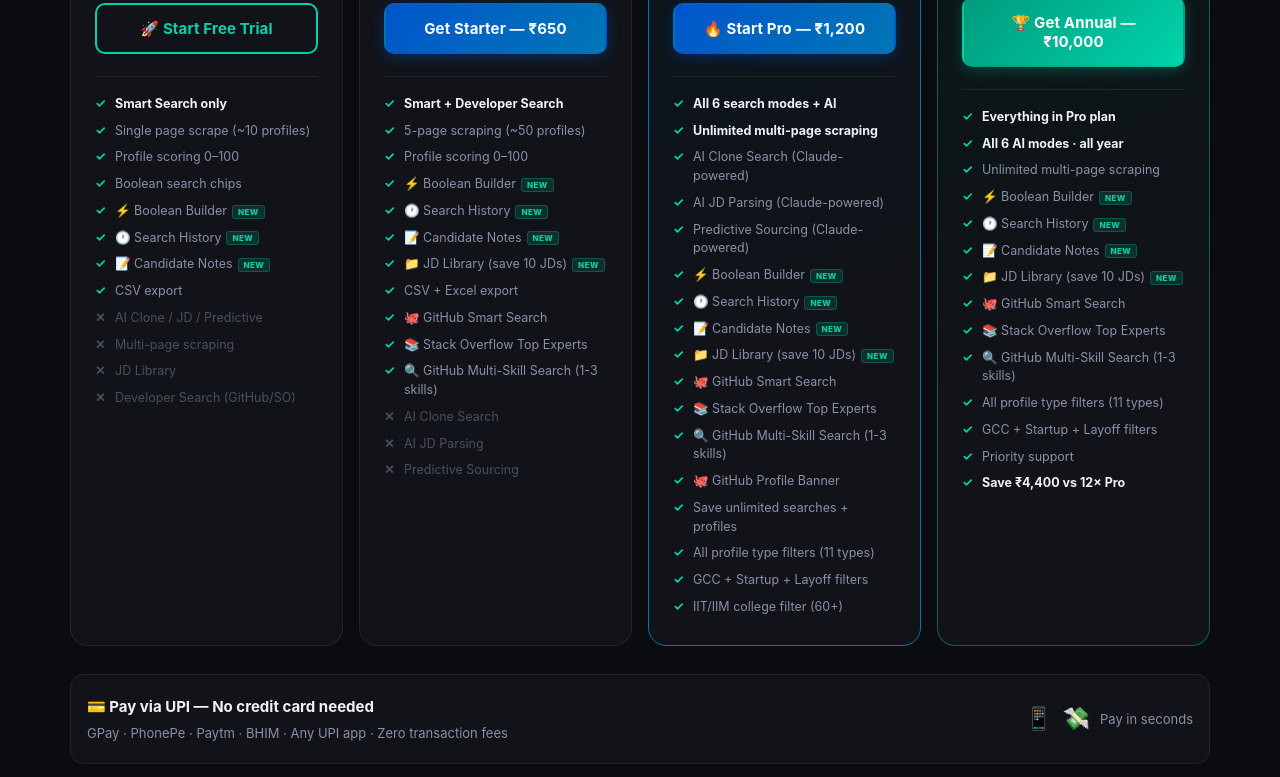
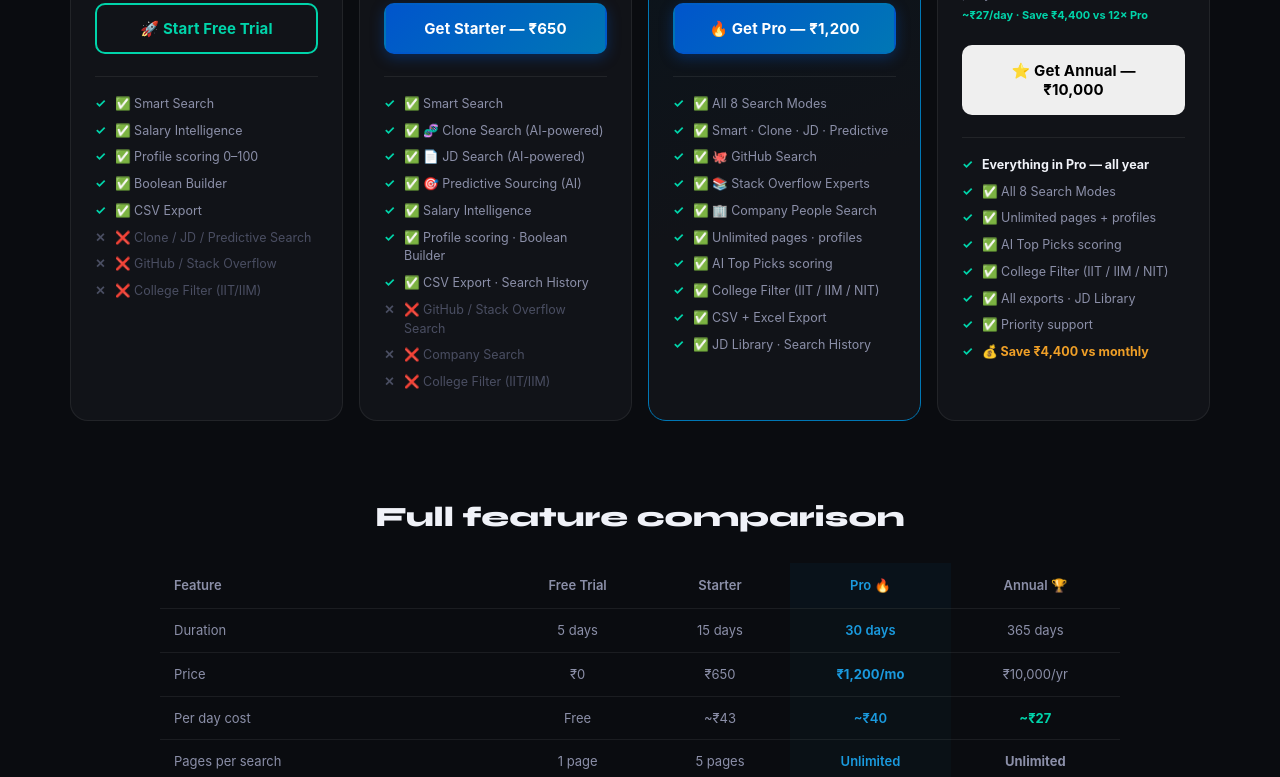
Before and after one commit to smilewithkiran/PingIn, a plain HTML site: page pricing.html in a window 1280 px wide. Shown: the part 614-1391 px from the top of the page. Drawn offline with Linux system fonts and the light colour scheme.

Commit message:
Add files via upload

```diff
--- a/pricing.html
+++ b/pricing.html
@@ -101,18 +101,14 @@
       <button class="plan-btn outline" onclick="location.href='login.html'">🚀 Start Free Trial</button>
       <div class="plan-divider"></div>
       <div class="plan-feats">
-        <div class="pf"><strong>Smart Search only</strong></div>
-        <div class="pf">Single page scrape (~10 profiles)</div>
-        <div class="pf">Profile scoring 0–100</div>
-        <div class="pf">Boolean search chips</div>
-        <div class="pf new">⚡ Boolean Builder</div>
-        <div class="pf new">🕐 Search History</div>
-        <div class="pf new">📝 Candidate Notes</div>
-        <div class="pf">CSV export</div>
-        <div class="pf no">AI Clone / JD / Predictive</div>
-        <div class="pf no">Multi-page scraping</div>
-        <div class="pf no">JD Library</div>
-        <div class="pf no">Developer Search (GitHub/SO)</div>
+        <div class="pf">✅ Smart Search</div>
+        <div class="pf">✅ Salary Intelligence</div>
+        <div class="pf">✅ Profile scoring 0–100</div>
+        <div class="pf">✅ Boolean Builder</div>
+        <div class="pf">✅ CSV Export</div>
+        <div class="pf no">❌ Clone / JD / Predictive Search</div>
+        <div class="pf no">❌ GitHub / Stack Overflow</div>
+        <div class="pf no">❌ College Filter (IIT/IIM)</div>
       </div>
     </div>
 
@@ -125,20 +121,16 @@
       <button class="plan-btn primary" onclick="checkAuthThenPay('starter')">Get Starter — ₹650</button>
       <div class="plan-divider"></div>
       <div class="plan-feats">
-        <div class="pf"><strong>Smart + Developer Search</strong></div>
-        <div class="pf">5-page scraping (~50 profiles)</div>
-        <div class="pf">Profile scoring 0–100</div>
-        <div class="pf new">⚡ Boolean Builder</div>
-        <div class="pf new">🕐 Search History</div>
-        <div class="pf new">📝 Candidate Notes</div>
-        <div class="pf new">📁 JD Library (save 10 JDs)</div>
-        <div class="pf">CSV + Excel export</div>
-        <div class="pf">🐙 GitHub Smart Search</div>
-        <div class="pf">📚 Stack Overflow Top Experts</div>
-        <div class="pf">🔍 GitHub Multi-Skill Search (1-3 skills)</div>
-        <div class="pf no">AI Clone Search</div>
-        <div class="pf no">AI JD Parsing</div>
-        <div class="pf no">Predictive Sourcing</div>
+        <div class="pf">✅ Smart Search</div>
+        <div class="pf">✅ 🧬 Clone Search (AI-powered)</div>
+        <div class="pf">✅ 📄 JD Search (AI-powered)</div>
+        <div class="pf">✅ 🎯 Predictive Sourcing (AI)</div>
+        <div class="pf">✅ Salary Intelligence</div>
+        <div class="pf">✅ Profile scoring · Boolean Builder</div>
+        <div class="pf">✅ CSV Export · Search History</div>
+        <div class="pf no">❌ GitHub / Stack Overflow Search</div>
+        <div class="pf no">❌ Company Search</div>
+        <div class="pf no">❌ College Filter (IIT/IIM)</div>
       </div>
     </div>
 
@@ -148,77 +140,44 @@
       <div class="plan-name">Pro</div>
       <div class="plan-price"><sup>₹</sup>1,200</div>
       <div class="plan-period">per month</div>
-      <div class="plan-perday">~₹40/day · all 6 AI modes</div>
-      <button class="plan-btn primary" onclick="checkAuthThenPay('pro')">🔥 Start Pro — ₹1,200</button>
+      <div class="plan-perday">~₹40/day · all 8 modes</div>
+      <button class="plan-btn primary" onclick="checkAuthThenPay('pro')">🔥 Get Pro — ₹1,200</button>
       <div class="plan-divider"></div>
       <div class="plan-feats">
-        <div class="pf"><strong>All 6 search modes + AI</strong></div>
-        <div class="pf"><strong>Unlimited multi-page scraping</strong></div>
-        <div class="pf">AI Clone Search (Claude-powered)</div>
-        <div class="pf">AI JD Parsing (Claude-powered)</div>
-        <div class="pf">Predictive Sourcing (Claude-powered)</div>
-        <div class="pf new">⚡ Boolean Builder</div>
-        <div class="pf new">🕐 Search History</div>
-        <div class="pf new">📝 Candidate Notes</div>
-        <div class="pf new">📁 JD Library (save 10 JDs)</div>
-        <div class="pf">🐙 GitHub Smart Search</div>
-        <div class="pf">📚 Stack Overflow Top Experts</div>
-        <div class="pf">🔍 GitHub Multi-Skill Search (1-3 skills)</div>
-        <div class="pf">🐙 GitHub Profile Banner</div>
-        <div class="pf">Save unlimited searches + profiles</div>
-        <div class="pf">All profile type filters (11 types)</div>
-        <div class="pf">GCC + Startup + Layoff filters</div>
-        <div class="pf">IIT/IIM college filter (60+)</div>
+        <div class="pf">✅ All 8 Search Modes</div>
+        <div class="pf">✅ Smart · Clone · JD · Predictive</div>
+        <div class="pf">✅ 🐙 GitHub Search</div>
+        <div class="pf">✅ 📚 Stack Overflow Experts</div>
+        <div class="pf">✅ 🏢 Company People Search</div>
+        <div class="pf">✅ Unlimited pages · profiles</div>
+        <div class="pf">✅ AI Top Picks scoring</div>
+        <div class="pf">✅ College Filter (IIT / IIM / NIT)</div>
+        <div class="pf">✅ CSV + Excel Export</div>
+        <div class="pf">✅ JD Library · Search History</div>
       </div>
     </div>
 
     <!-- ANNUAL -->
-    <div class="plan-card best reveal">
-      <div class="plan-ribbon teal">🏆 Best Value</div>
+    <div class="plan-card annual reveal">
+      <div class="plan-ribbon gold">⭐ Best Value</div>
       <div class="plan-name">Annual</div>
-      <div class="plan-price" style="font-size:36px;"><sup>₹</sup>10,000</div>
-      <div class="plan-period">1 year (365 days)</div>
+      <div class="plan-price"><sup>₹</sup>10,000</div>
+      <div class="plan-period">per year</div>
       <div class="plan-perday">~₹27/day · Save ₹4,400 vs 12× Pro</div>
-      <button class="plan-btn teal" onclick="checkAuthThenPay('annual')">🏆 Get Annual — ₹10,000</button>
+      <button class="plan-btn gold" onclick="checkAuthThenPay('annual')">⭐ Get Annual — ₹10,000</button>
       <div class="plan-divider"></div>
       <div class="plan-feats">
-        <div class="pf"><strong>Everything in Pro plan</strong></div>
-        <div class="pf"><strong>All 6 AI modes · all year</strong></div>
-        <div class="pf">Unlimited multi-page scraping</div>
-        <div class="pf new">⚡ Boolean Builder</div>
-        <div class="pf new">🕐 Search History</div>
-        <div class="pf new">📝 Candidate Notes</div>
-        <div class="pf new">📁 JD Library (save 10 JDs)</div>
-                <div class="pf">🐙 GitHub Smart Search</div>
-        <div class="pf">📚 Stack Overflow Top Experts</div>
-        <div class="pf">🔍 GitHub Multi-Skill Search (1-3 skills)</div>
-        <div class="pf">All profile type filters (11 types)</div>
-        <div class="pf">GCC + Startup + Layoff filters</div>
-        <div class="pf">Priority support</div>
-        <div class="pf" style="color:var(--accent)"><strong>Save ₹4,400 vs 12× Pro</strong></div>
+        <div class="pf"><strong>Everything in Pro — all year</strong></div>
+        <div class="pf">✅ All 8 Search Modes</div>
+        <div class="pf">✅ Unlimited pages + profiles</div>
+        <div class="pf">✅ AI Top Picks scoring</div>
+        <div class="pf">✅ College Filter (IIT / IIM / NIT)</div>
+        <div class="pf">✅ All exports · JD Library</div>
+        <div class="pf">✅ Priority support</div>
+        <div class="pf" style="color:#EF9F27;font-weight:700;">💰 Save ₹4,400 vs monthly</div>
       </div>
     </div>
 
-  </div>
-
-  <!-- UPI note -->
-  <div style="max-width:1140px;margin:28px auto 0;background:var(--surf);border:1px solid var(--border);border-radius:14px;padding:20px 16px;display:flex;align-items:center;justify-content:space-between;flex-wrap:wrap;gap:16px;">
-    <div>
-      <div style="font-size:15px;font-weight:700;color:var(--tp);margin-bottom:4px;">💳 Pay via UPI — No credit card needed</div>
-      <div style="font-size:13px;color:var(--ts);">GPay · PhonePe · Paytm · BHIM · Any UPI app · Zero transaction fees</div>
-    </div>
-    <div style="display:flex;gap:10px;align-items:center;"><span style="font-size:22px;">📱</span><span style="font-size:22px;">💸</span><span style="font-size:13px;color:var(--ts);">Pay in seconds</span></div>
-  </div>
-
-  <!-- vs LinkedIn Recruiter -->
-  <div style="max-width:1140px;margin:16px auto 0;background:linear-gradient(135deg,rgba(0,119,181,.08),rgba(0,212,170,.05));border:1px solid rgba(0,119,181,.2);border-radius:14px;padding:20px 24px;text-align:center;">
-    <div style="font-size:13px;color:var(--ts);margin-bottom:8px;">Compare to LinkedIn Recruiter</div>
-    <div style="display:flex;align-items:center;justify-content:center;gap:24px;flex-wrap:wrap;">
-      <div style="text-align:center;"><div style="font-family:'Syne',sans-serif;font-size:30px;font-weight:900;color:var(--red);">₹25,000</div><div style="font-size:12px;color:var(--ts);">LinkedIn Recruiter / month</div></div>
-      <div style="font-size:24px;color:var(--tm);">vs</div>
-      <div style="text-align:center;"><div style="font-family:'Syne',sans-serif;font-size:30px;font-weight:900;color:var(--accent);">₹1,200</div><div style="font-size:12px;color:var(--ts);">PingIN Pro / month</div></div>
-      <div style="background:rgba(0,212,170,.1);border:1px solid rgba(0,212,170,.2);border-radius:8px;padding:10px 16px;font-size:13px;color:var(--accent);font-weight:600;">PingIN is <strong>20× cheaper</strong> and<br>finds talent FOR you</div>
-    </div>
   </div>
 </section>
 
@@ -294,6 +253,8 @@
 </footer>
 
 <script src="js/pingin.js"></script>
+<script src="js/firebase-config.js"></script>
+<script src="js/pingin-firebase.js"></script>
 <script src="js/nav.js"></script>
 <script>
 const obs=new IntersectionObserver(e=>{e.forEach(x=>{if(x.isIntersecting){x.target.classList.add('visible');obs.unobserve(x.target);}});},{threshold:.1});
```
Also changed, not shown: about.html (+2 -0 lines), admin.html (+3 -1 lines), contact.html (+2 -0 lines), dashboard.html (+9 -5 lines), extension.html (+9 -5 lines), index.html (+6 -4 lines), pingin-worker.js (added, +102 -0 lines), privacy.html (+2 -0 lines), terms.html (+2 -0 lines), 4 other files.
